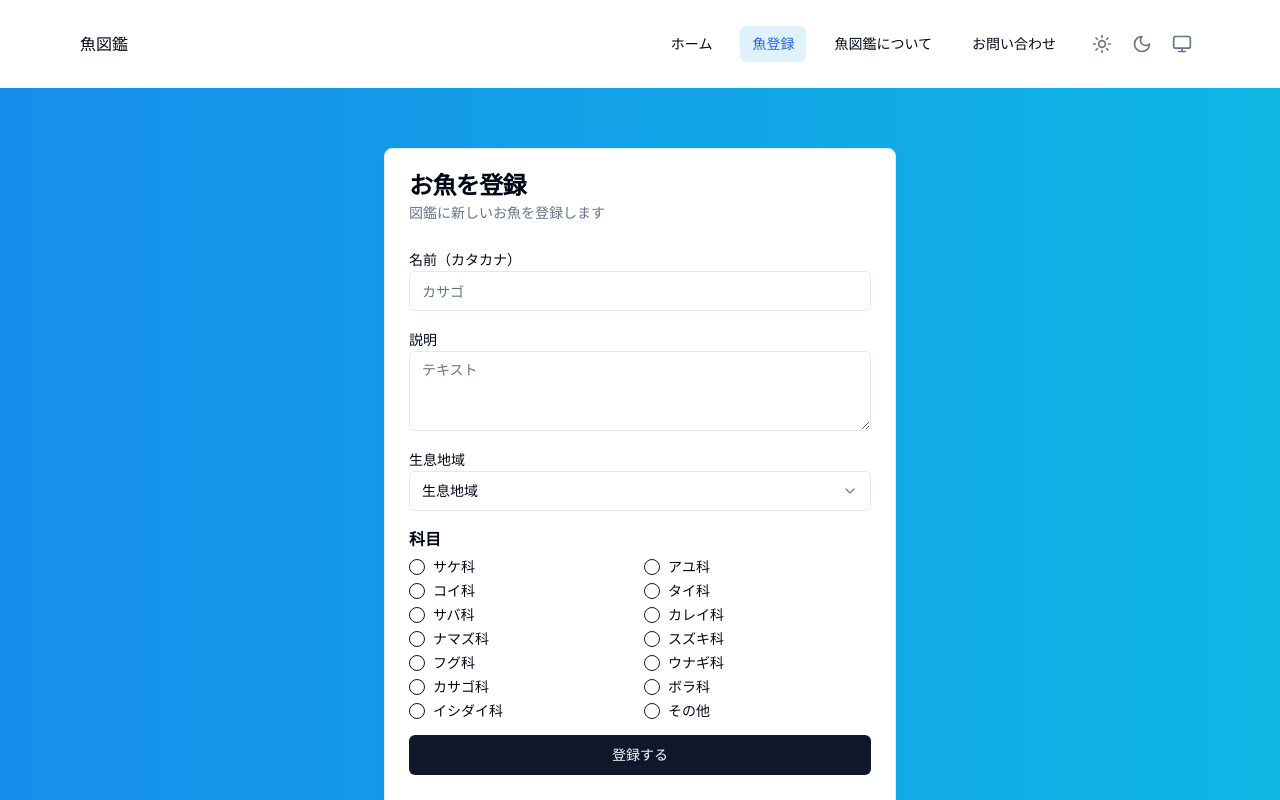
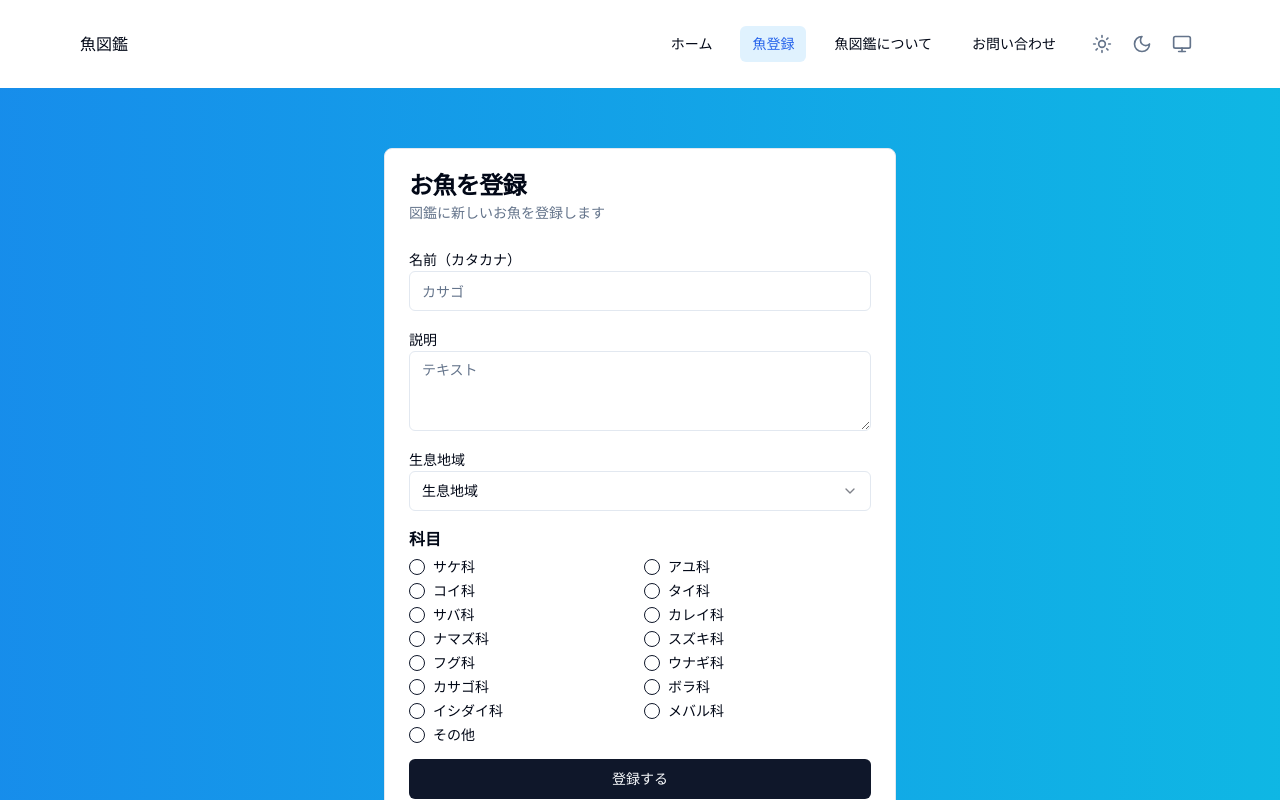
Before and after one commit to ozawakota/sakana-app, a Next.js app in the folder sakana/: page /register-fish in a window 1280 px wide. Shown: the top 800 px of the page. Built offline with nearby package versions, Linux system fonts and the light colour scheme.

Commit message:
共通コンポーネント

```diff
--- a/sakana/src/app/register-fish/myPage.tsx
+++ b/sakana/src/app/register-fish/myPage.tsx
@@ -11,6 +11,8 @@ import { Select, SelectContent, SelectItem, SelectTrigger, SelectValue } from "@
 import { RadioGroup, RadioGroupItem } from "@/components/ui/radio-group"
 import { Card, CardContent, CardDescription, CardFooter, CardHeader, CardTitle } from "@/components/ui/card"
 import { toast } from "@/components/ui/use-toast"
+import { speciesList } from "@/lib/common"
+
 
 type FormInputs = {
   name: string
@@ -19,9 +21,6 @@ type FormInputs = {
   species: string
 }
 
-const speciesList = [
-  "サケ科", "アユ科", "コイ科", "タイ科", "サバ科", "カレイ科", "ナマズ科", "スズキ科", "フグ科", "ウナギ科", "カサゴ科", "ボラ科", "イシダイ科", "その他"
-]
 
 function hiraganaToKatakana(str: string): string {
   return str.replace(/[\u3041-\u3096]/g, function(match) {
--- a/sakana/src/components/FishListClient.tsx
+++ b/sakana/src/components/FishListClient.tsx
@@ -22,6 +22,8 @@ import {
   AlertDialogTrigger,
 } from "@/components/ui/alert-dialog"
 
+import { speciesList } from "@/lib/common"
+
 type Fish = {
   id: number
   name: string
@@ -37,9 +39,6 @@ type FishListClientProps = {
   showDeleteButton: boolean
 }
 
-const speciesList = [
-  "サケ科", "アユ科", "コイ科", "タイ科", "サバ科", "カレイ科", "ナマズ科", "スズキ科", "フグ科", "ウナギ科", "カサゴ科", "ボラ科", "イシダイ科", "その他"
-]
 
 function LoadingSkeleton() {
   return (
--- /dev/null
+++ b/sakana/src/lib/common.ts
@@ -0,0 +1,4 @@
+
+export const speciesList = [
+  "サケ科", "アユ科", "コイ科", "タイ科", "サバ科", "カレイ科", "ナマズ科", "スズキ科", "フグ科", "ウナギ科", "カサゴ科", "ボラ科", "イシダイ科", "メバル科", "その他"
+]
```
